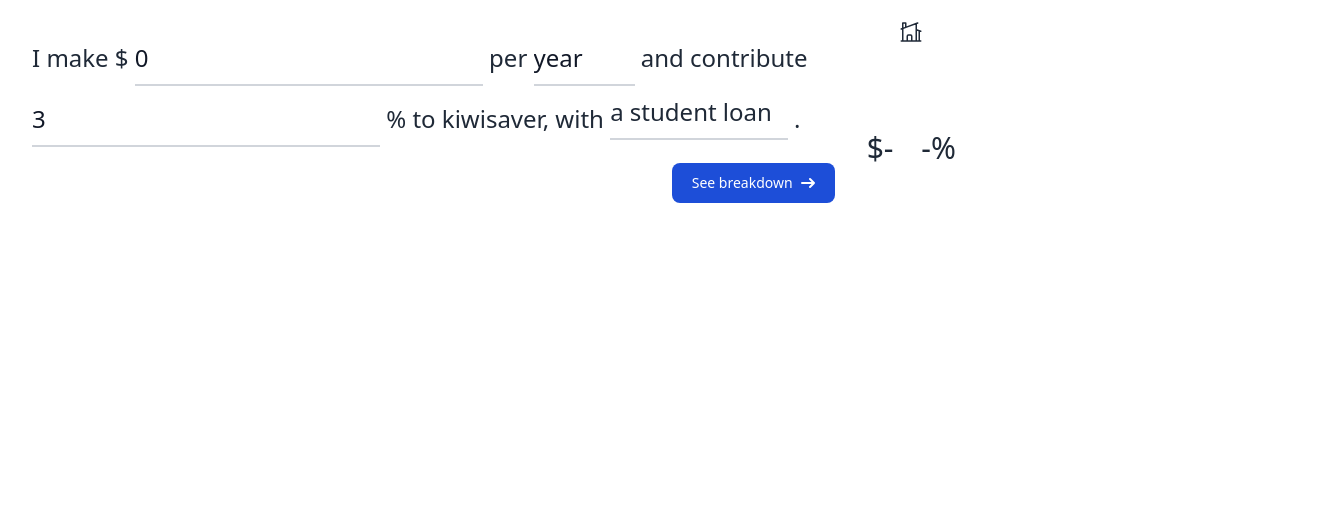
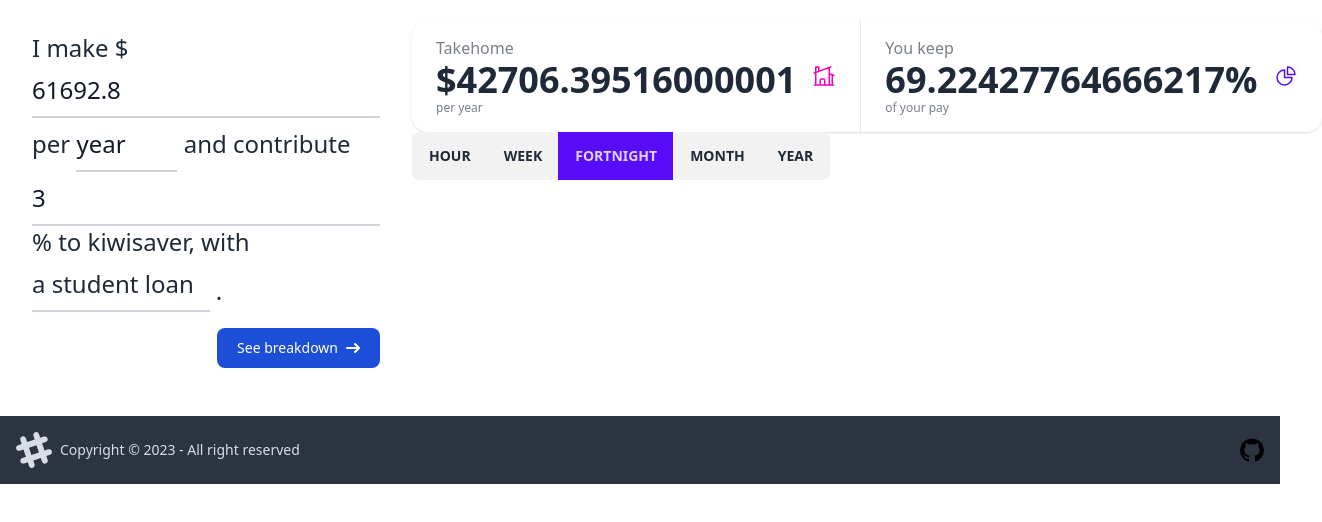
Before and after one commit to jimbonothing64/whats-my-takehome, a SvelteKit app: page / in a window 1280 px wide. Shown: the top 522 px of the page, 1322 px wide, since content can reach past the window. Built offline with nearby package versions, Linux system fonts and the light colour scheme.

Commit message:
Add Period Selector to quick takehome

```diff
--- /dev/null
+++ b/src/lib/components/PeriodSelector.svelte
@@ -0,0 +1,20 @@
+<script>
+	import { default as availablePeriods } from '$lib/period.js';
+	export let periods = availablePeriods.names;
+	export let selectedPeriod = periods[2];
+</script>
+
+<main>
+	<div class="join">
+		{#each periods as period}
+			<input
+				class="join-item btn"
+				type="radio"
+				name="options"
+				aria-label={period}
+				value={period}
+				bind:group={selectedPeriod}
+			/>
+		{/each}
+	</div>
+</main>
--- a/src/lib/components/QuckTakehome.svelte
+++ b/src/lib/components/QuckTakehome.svelte
@@ -1,13 +1,15 @@
 <script>
+	import TakehomeStats from './TakehomeStats.svelte';
 	import { yearlyTakehome } from '$lib/tax.js';
 	let income = {
-		pay: 0,
+		pay: 61692.8,
 		period: 'year',
 		kiwiSaver: 3,
 		hasStudentLoan: true
 	};
 	let takehome = {
 		gross: 0,
+		period: 'year',
 		net: 0,
 		tax: 0,
 		acc: 0,
@@ -79,29 +81,8 @@
 				</a>
 			</div>
 		</form>
-		<div class="grid grid-cols-2 gap-5">
-			<div class="col-span-2 item justify-self-center">
-				<svg
-					xmlns="http://www.w3.org/2000/svg"
-					fill="none"
-					viewBox="0 0 24 24"
-					stroke-width="1.5"
-					stroke="currentColor"
-					class="w-6 h-6"
-				>
-					<path
-						stroke-linecap="round"
-						stroke-linejoin="round"
-						d="M8.25 21v-4.875c0-.621.504-1.125 1.125-1.125h2.25c.621 0 1.125.504 1.125 1.125V21m0 0h4.5V3.545M12.75 21h7.5V10.75M2.25 21h1.5m18 0h-18M2.25 9l4.5-1.636M18.75 3l-1.5.545m0 6.205l3 1m1.5.5l-1.5-.5M6.75 7.364V3h-3v18m3-13.636l10.5-3.819"
-					/>
-				</svg>
-			</div>
-			<div>
-				<h2 class="text-3xl">${takehome.net || '-'}</h2>
-			</div>
-			<div>
-				<h2 class="text-3xl">{takehome.percent || '-'}%</h2>
-			</div>
+		<div>
+			<TakehomeStats bind:takehome />
 		</div>
 	</div>
 </main>
--- /dev/null
+++ b/src/lib/components/TakehomeStats.svelte
@@ -0,0 +1,58 @@
+<script>
+	import PeriodSelector from './PeriodSelector.svelte';
+	export let takehome;
+</script>
+
+<main>
+	<div class="stats stats-vertical lg:stats-horizontal shadow">
+		<div class="stat">
+			<div class="stat-figure text-secondary">
+				<svg
+					xmlns="http://www.w3.org/2000/svg"
+					fill="none"
+					viewBox="0 0 24 24"
+					stroke-width="1.5"
+					stroke="currentColor"
+					class="w-6 h-6"
+				>
+					<path
+						stroke-linecap="round"
+						stroke-linejoin="round"
+						d="M8.25 21v-4.875c0-.621.504-1.125 1.125-1.125h2.25c.621 0 1.125.504 1.125 1.125V21m0 0h4.5V3.545M12.75 21h7.5V10.75M2.25 21h1.5m18 0h-18M2.25 9l4.5-1.636M18.75 3l-1.5.545m0 6.205l3 1m1.5.5l-1.5-.5M6.75 7.364V3h-3v18m3-13.636l10.5-3.819"
+					/>
+				</svg>
+			</div>
+			<div class="stat-title">Takehome</div>
+			<div class="stat-value">${takehome.net || '-'}</div>
+			<div class="stat-desc">per {takehome.period}</div>
+		</div>
+
+		<div class="stat">
+			<div class="stat-figure text-primary">
+				<svg
+					xmlns="http://www.w3.org/2000/svg"
+					fill="none"
+					viewBox="0 0 24 24"
+					stroke-width="1.5"
+					stroke="currentColor"
+					class="w-6 h-6"
+				>
+					<path
+						stroke-linecap="round"
+						stroke-linejoin="round"
+						d="M10.5 6a7.5 7.5 0 107.5 7.5h-7.5V6z"
+					/>
+					<path
+						stroke-linecap="round"
+						stroke-linejoin="round"
+						d="M13.5 10.5H21A7.5 7.5 0 0013.5 3v7.5z"
+					/>
+				</svg>
+			</div>
+			<div class="stat-title">You keep</div>
+			<div class="stat-value">{takehome.percent || '-'}%</div>
+			<div class="stat-desc">of your pay</div>
+		</div>
+	</div>
+	<PeriodSelector />
+</main>
--- /dev/null
+++ b/src/lib/period.js
@@ -0,0 +1,63 @@
+const WEEKS_IN_YEAR = 52;
+const FORTNIGHT_IN_YEAR = 26.0714; // TODO: fix
+const MONTHS_IN_YEAR = 12;
+const HOURS_IN_YEAR = 2080;
+
+// const timeConversions = {
+//     WEEKS_IN_YEAR,
+//     MONTHS_IN_YEAR,
+//     HOURS_IN_YEAR
+// }
+
+const periods = {
+	hour: 'hour',
+	fortnight: 'fortnight',
+	week: 'week',
+	month: 'month',
+	year: 'year',
+	names: ['hour', 'week', 'fortnight', 'month', 'year']
+};
+
+// const periods = {
+//     hour: 1,
+//     week: 2,
+//     fortnight: 3,
+//     month: 4,
+//     year: 5
+// }
+
+export default periods;
+
+export function convertToYearly(pay, period) {
+	switch (period) {
+		case periods.year:
+			return pay;
+		case periods.month:
+			return pay * MONTHS_IN_YEAR;
+		case periods.week:
+			return pay * WEEKS_IN_YEAR;
+		case periods.fortnight:
+			return pay * FORTNIGHT_IN_YEAR;
+		case periods.hour:
+			return pay * HOURS_IN_YEAR;
+		default:
+			return -1;
+	}
+}
+
+export function convertfromYearly(pay, period) {
+	switch (period) {
+		case periods.year:
+			return pay;
+		case periods.month:
+			return pay / MONTHS_IN_YEAR;
+		case periods.week:
+			return pay / WEEKS_IN_YEAR;
+		case periods.fortnight:
+			return pay / FORTNIGHT_IN_YEAR;
+		case 'hour':
+			return pay / HOURS_IN_YEAR;
+		default:
+			return -1;
+	}
+}
--- a/src/lib/tax.js
+++ b/src/lib/tax.js
@@ -1,3 +1,5 @@
+import { convertToYearly } from '$lib/period.js';
+
 const TAX_BRACKETS = [
 	{ min: 0, max: 14000, rate: 0.105 },
 	{ min: 14001, max: 48000, rate: 0.175 },
@@ -10,10 +12,6 @@ const ACC_LEVY = 1.53 / 100;
 
 const STUDENT_LOAN_RATE = 12 / 100;
 const STUDENT_THRESHOLD = 22828; // Anualized.
-
-const WEEKS_IN_YEAR = 52;
-const MONTHS_IN_YEAR = 12;
-const HOURS_IN_YEAR = 2080;
 
 class NZIncome {
 	constructor(income, kiwiSaver, hasStudentLoan) {
@@ -29,9 +27,10 @@ class NZIncome {
 		const kiwiSaver = this.calculateKiwisaver();
 		const studentLoan = this.calculateStudentLoan();
 		const net = this.income - kiwiSaver - acc - tax - studentLoan;
-		const percent = net / this.income * 100;
+		const percent = (net / this.income) * 100;
 		return {
 			gross: this.income,
+			period: 'year',
 			net,
 			tax,
 			acc,
@@ -74,37 +73,7 @@ class NZIncome {
 	}
 }
 
-function convertToYearly(pay, period) {
-	switch (period) {
-		case 'year':
-			return pay;
-		case 'month':
-			return pay * MONTHS_IN_YEAR;
-		case 'week':
-			return pay * WEEKS_IN_YEAR;
-		case 'hour':
-			return pay * HOURS_IN_YEAR;
-		default:
-			return -1;
-	}
-}
-
-function convertfromYearly(pay, period) {
-	switch (period) {
-		case 'year':
-			return pay;
-		case 'month':
-			return pay / MONTHS_IN_YEAR;
-		case 'week':
-			return pay / WEEKS_IN_YEAR;
-		case 'hour':
-			return pay / HOURS_IN_YEAR;
-		default:
-			return -1;
-	}
-}
-
-export  function yearlyTakehome(income) {
+export function yearlyTakehome(income) {
 	const yearlyPay = convertToYearly(income.pay, income.period);
 	const calculator = new NZIncome(yearlyPay, income.kiwiSaver, income.hasStudentLoan);
 	return calculator.takehome();
--- a/src/routes/+layout.svelte
+++ b/src/routes/+layout.svelte
@@ -3,3 +3,36 @@
 </script>
 
 <slot />
+
+<footer class="footer items-center p-4 bg-neutral text-neutral-content">
+	<div class="items-center grid-flow-col">
+		<svg
+			width="36"
+			height="36"
+			viewBox="0 0 24 24"
+			xmlns="http://www.w3.org/2000/svg"
+			fill-rule="evenodd"
+			clip-rule="evenodd"
+			class="fill-current"
+			><path
+				d="M22.672 15.226l-2.432.811.841 2.515c.33 1.019-.209 2.127-1.23 2.456-1.15.325-2.148-.321-2.463-1.226l-.84-2.518-5.013 1.677.84 2.517c.391 1.203-.434 2.542-1.831 2.542-.88 0-1.601-.564-1.86-1.314l-.842-2.516-2.431.809c-1.135.328-2.145-.317-2.463-1.229-.329-1.018.211-2.127 1.231-2.456l2.432-.809-1.621-4.823-2.432.808c-1.355.384-2.558-.59-2.558-1.839 0-.817.509-1.582 1.327-1.846l2.433-.809-.842-2.515c-.33-1.02.211-2.129 1.232-2.458 1.02-.329 2.13.209 2.461 1.229l.842 2.515 5.011-1.677-.839-2.517c-.403-1.238.484-2.553 1.843-2.553.819 0 1.585.509 1.85 1.326l.841 2.517 2.431-.81c1.02-.33 2.131.211 2.461 1.229.332 1.018-.21 2.126-1.23 2.456l-2.433.809 1.622 4.823 2.433-.809c1.242-.401 2.557.484 2.557 1.838 0 .819-.51 1.583-1.328 1.847m-8.992-6.428l-5.01 1.675 1.619 4.828 5.011-1.674-1.62-4.829z"
+			/></svg
+		>
+		<p>Copyright © 2023 - All right reserved</p>
+	</div>
+	<div class="grid-flow-col gap-4 md:place-self-center md:justify-self-end">
+		<a href="https://github.com/jimbonothing64"
+			><svg
+				class="w-6 h-6 text-gray-800 dark:text-white"
+				aria-hidden="true"
+				xmlns="http://www.w3.org/2000/svg"
+				viewBox="0 0 20 20"
+			>
+				<path
+					d="M10 .333A9.911 9.911 0 0 0 6.866 19.65c.5.092.678-.215.678-.477 0-.237-.01-1.017-.014-1.845-2.757.6-3.338-1.169-3.338-1.169a2.627 2.627 0 0 0-1.1-1.451c-.9-.615.07-.6.07-.6a2.084 2.084 0 0 1 1.518 1.021 2.11 2.11 0 0 0 2.884.823c.044-.503.268-.973.63-1.325-2.2-.25-4.516-1.1-4.516-4.9A3.832 3.832 0 0 1 4.7 7.068a3.56 3.56 0 0 1 .095-2.623s.832-.266 2.726 1.016a9.409 9.409 0 0 1 4.962 0c1.89-1.282 2.717-1.016 2.717-1.016.366.83.402 1.768.1 2.623a3.827 3.827 0 0 1 1.02 2.659c0 3.807-2.319 4.644-4.525 4.889a2.366 2.366 0 0 1 .673 1.834c0 1.326-.012 2.394-.012 2.72 0 .263.18.572.681.475A9.911 9.911 0 0 0 10 .333Z"
+					clip-rule="evenodd"
+				/>
+			</svg>
+		</a>
+	</div>
+</footer>
--- a/src/routes/calculator/+page.svelte
+++ b/src/routes/calculator/+page.svelte
@@ -1,7 +1,7 @@
 <script>
 	import { yearlyTakehome } from '$lib/tax.js';
 	let income = {
-		pay: 0,
+		pay: 61692.8,
 		period: 'year',
 		hasStudentLoan: true
 	};
--- a/tailwind.config.js
+++ b/tailwind.config.js
@@ -4,5 +4,6 @@ export default {
 	theme: {
 		extend: {}
 	},
-	plugins: [require("daisyui")]
+
+	plugins: [require('daisyui')]
 };
```
